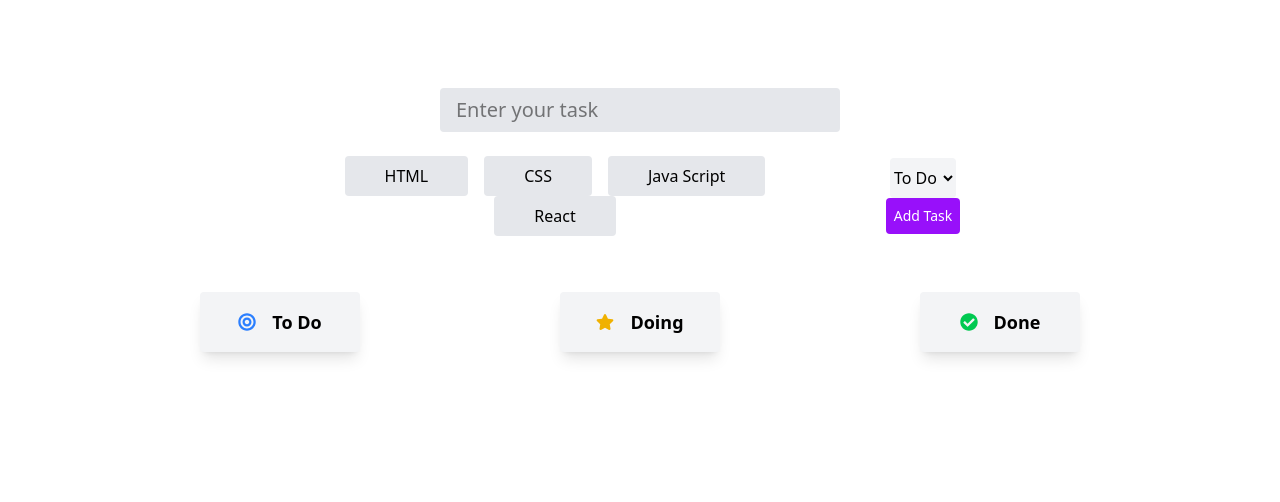
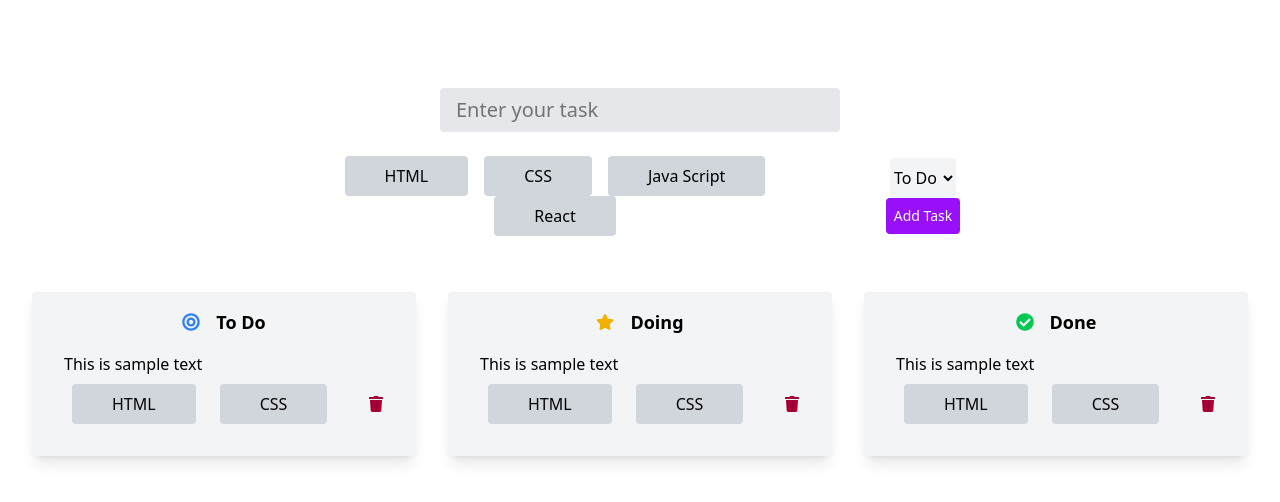
Before and after one commit to SonuThapaMagar/To-Do-App, a React (Vite) app: page / in a window 1280 px wide. Shown: the top 502 px of the page. Built offline with nearby package versions, Linux system fonts and the light colour scheme.

Commit message:
Task Card Created

```diff
--- a/src/components/Tag.jsx
+++ b/src/components/Tag.jsx
@@ -2,7 +2,7 @@ import React from 'react'
 
 const Tag = (props) => {
     return (
-    <button className='font-sm bg-gray-200 cursor-pointer mx-2 py-2 px-10 rounded'>{props.tagName}</button>
+    <button className='font-sm bg-gray-300 cursor-pointer mx-2 py-2 px-10 rounded'>{props.tagName}</button>
   )
 }
 
--- a/src/components/TaskCard.jsx
+++ b/src/components/TaskCard.jsx
@@ -0,0 +1,21 @@
+import React from 'react';
+import Tag from "./Tag";
+import { FaTrash } from "react-icons/fa";
+
+const TaskCard = () => {
+    return (
+        <article className="text-left p-4 bg-gray-100 rounded">
+            <p className="mb-2">This is sample text</p>
+
+            <div className="flex items-center justify-between">
+                <div className='flex gap-2'>
+                    <Tag tagName="HTML" />
+                    <Tag tagName="CSS" />
+                </div>
+                <FaTrash className="text-rose-800 cursor-pointer" title="Delete" />
+            </div>
+        </article>
+    );
+};
+
+export default TaskCard;
--- a/src/components/TaskColumn.jsx
+++ b/src/components/TaskColumn.jsx
@@ -1,27 +1,22 @@
 import React from "react";
 import { FaCheckCircle, FaStar, FaBullseye } from "react-icons/fa";
+import TaskCard from "./TaskCard";
+
+const icons = {
+    "To Do": <FaBullseye className="text-blue-500 mr-2" title="Goal" />,
+    "Doing": <FaStar className="text-yellow-500 mr-2" title="In Progress" />,
+    "Done": <FaCheckCircle className="text-green-500 mr-2" title="Completed" />
+};
 
 const TaskColumn = ({ title }) => {
-    // Choose an icon based on the title
-    const getIcon = (title) => {
-        switch (title) {
-            case "To Do":
-                return <FaBullseye className="text-blue-500 mr-2" title="Goal" />;
-            case "Doing":
-                return <FaStar className="text-yellow-500 mr-2" title="In Progress" />;
-            case "Done":
-                return <FaCheckCircle className="text-green-500 mr-2" title="Completed" />;
-            default:
-                return null;
-        }
-    };
-
     return (
-        <section className="w-40 m-4 rounded text-center text-black p-4 bg-gray-100 shadow-lg">
+        <section className="w-full m-4 rounded text-center text-black p-4 bg-gray-100 shadow-lg">
             <h2 className="text-lg font-bold flex items-center justify-center gap-2">
-                {getIcon(title)}
+                {icons[title] || null}
                 {title}
             </h2>
+
+            <TaskCard></TaskCard>
         </section>
     );
 };
```
